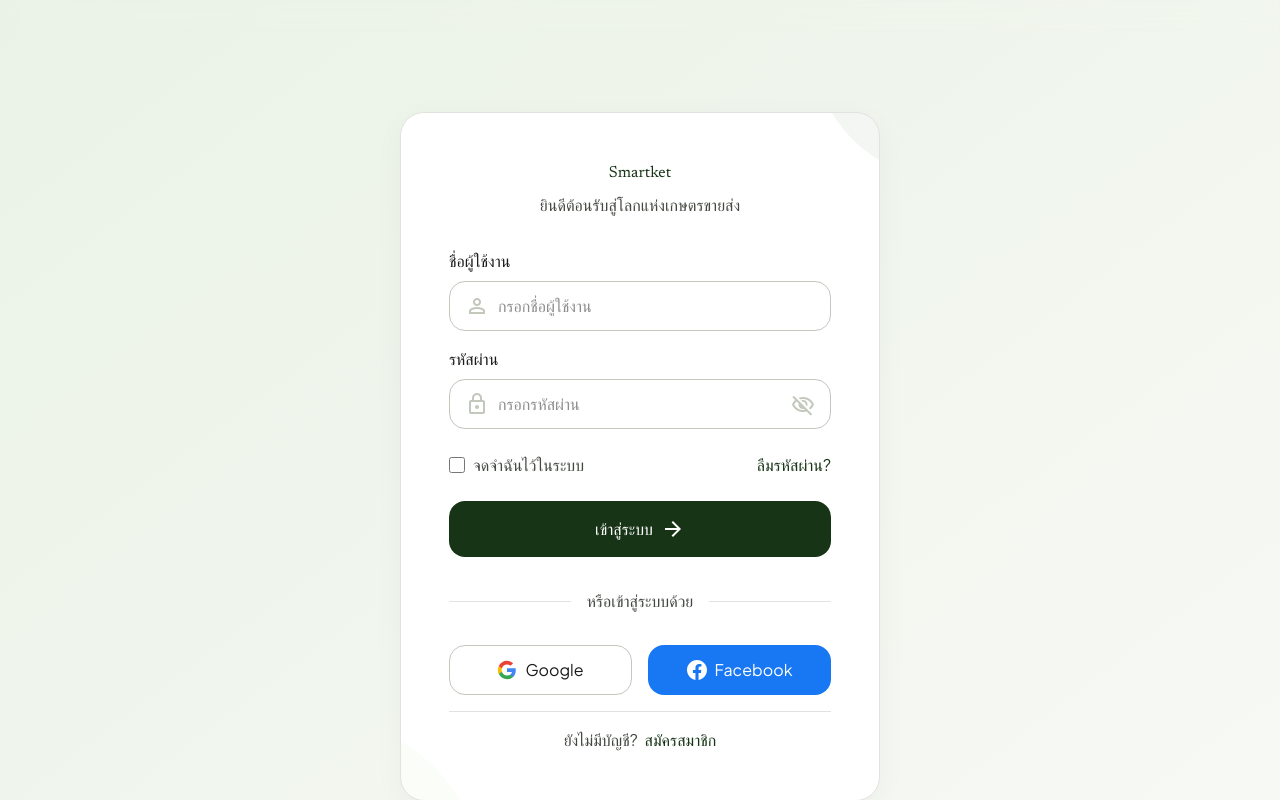
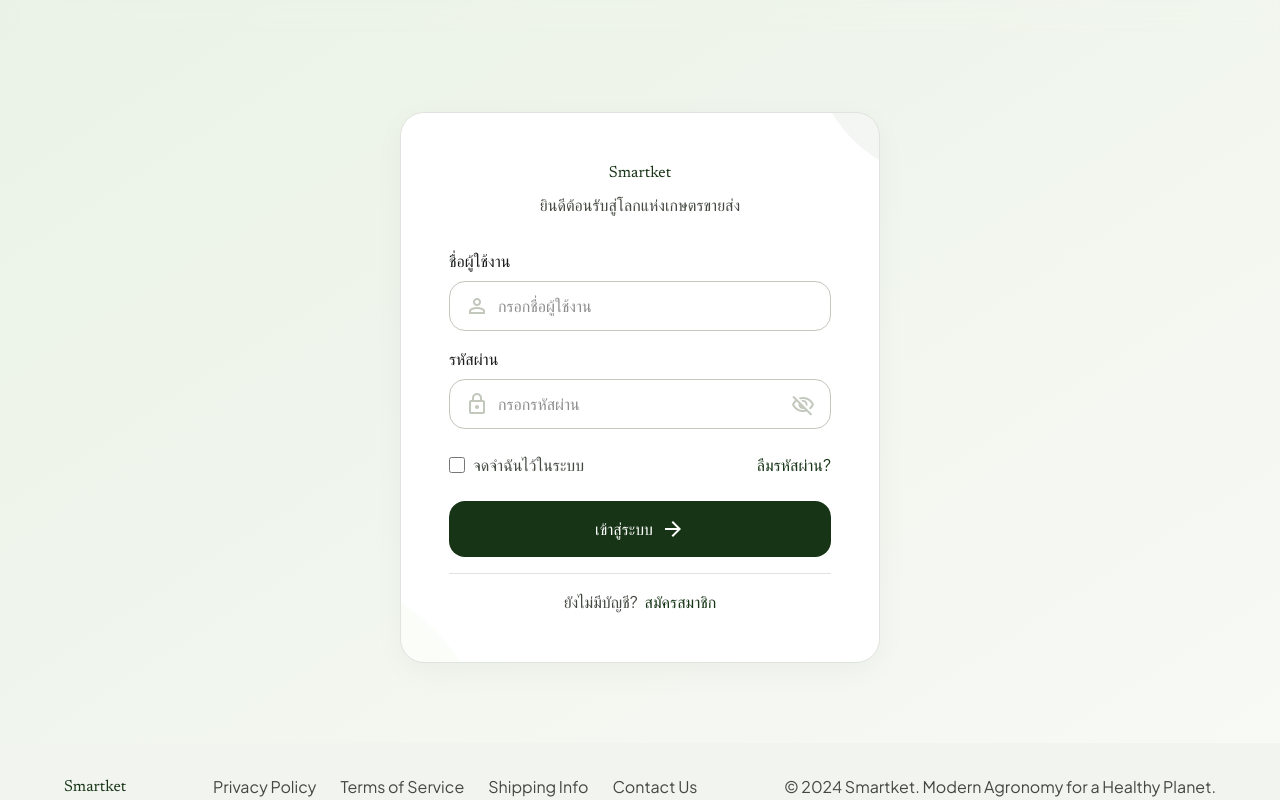
Before and after one commit to atsawinkz/smart-farm-marketplace-ecommerce, a Next.js app in the folder Programmer/: page /login in a window 1280 px wide. Shown: the top 800 px of the page. Built offline with nearby package versions, Linux system fonts and the light colour scheme.

Commit message:
refactor(auth): remove social login options from login page
- Remove the 'หรือเข้าสู่ระบบด้วย' (Or login with) section
- Remove Google and Facebook login buttons to simplify the login flow

```diff
--- a/Programmer/src/app/login/page.tsx
+++ b/Programmer/src/app/login/page.tsx
@@ -128,60 +128,6 @@
               </span>
             </button>
 
-            <div className="space-y-stack-md mt-stack-md">
-              <div className="relative flex items-center py-4">
-                <div className="flex-grow border-t border-surface-variant"></div>
-                <span className="flex-shrink mx-4 text-label-md text-on-surface-variant">
-                  หรือเข้าสู่ระบบด้วย
-                </span>
-                <div className="flex-grow border-t border-surface-variant"></div>
-              </div>
-
-              <div className="grid grid-cols-2 gap-4">
-                <button
-                  className="flex items-center justify-center gap-2 py-3 px-4 border border-outline-variant rounded-lg bg-surface-container-lowest hover:bg-surface-container-low transition-colors font-label-lg text-label-lg text-on-surface"
-                  type="button"
-                >
-                  <svg
-                    className="w-5 h-5"
-                    viewBox="0 0 24 24"
-                    xmlns="http://www.w3.org/2000/svg"
-                  >
-                    <path
-                      d="M22.56 12.25c0-.78-.07-1.53-.2-2.25H12v4.26h5.92c-.26 1.37-1.04 2.53-2.21 3.31v2.77h3.57c2.08-1.92 3.28-4.74 3.28-8.09z"
-                      fill="#4285F4"
-                    ></path>
-                    <path
-                      d="M12 23c2.97 0 5.46-.98 7.28-2.66l-3.57-2.77c-.98.66-2.23 1.06-3.71 1.06-2.86 0-5.29-1.93-6.16-4.53H2.18v2.84C3.99 20.53 7.7 23 12 23z"
-                      fill="#34A853"
-                    ></path>
-                    <path
-                      d="M5.84 14.09c-.22-.66-.35-1.36-.35-2.09s.13-1.43.35-2.09V7.07H2.18C1.43 8.55 1 10.22 1 12s.43 3.45 1.18 4.93l2.85-2.22.81-.62z"
-                      fill="#FBBC05"
-                    ></path>
-                    <path
-                      d="M12 5.38c1.62 0 3.06.56 4.21 1.66l3.15-3.15C17.45 2.09 14.97 1 12 1 7.7 1 3.99 3.47 2.18 7.07l3.66 2.84c.87-2.6 3.3-4.53 6.16-4.53z"
-                      fill="#EA4335"
-                    ></path>
-                  </svg>
-                  Google
-                </button>
-                <button
-                  className="flex items-center justify-center gap-2 py-3 px-4 rounded-lg bg-[#1877F2] hover:opacity-90 transition-opacity font-label-lg text-label-lg text-white"
-                  type="button"
-                >
-                  <svg
-                    className="w-5 h-5 fill-current"
-                    viewBox="0 0 24 24"
-                    xmlns="http://www.w3.org/2000/svg"
-                  >
-                    <path d="M24 12.073c0-6.627-5.373-12-12-12s-12 5.373-12 12c0 5.99 4.388 10.954 10.125 11.854v-8.385H7.078v-3.47h3.047V9.43c0-3.007 1.792-4.669 4.533-4.669 1.312 0 2.686.235 2.686.235v2.953H15.83c-1.491 0-1.956.925-1.956 1.874v2.25h3.328l-.532 3.47h-2.796v8.385C19.612 23.027 24 18.062 24 12.073z"></path>
-                  </svg>
-                  Facebook
-                </button>
-              </div>
-            </div>
-
             <div className="text-center pt-stack-md border-t border-surface-variant mt-stack-md">
               <p className="font-body-md text-body-md text-on-surface-variant">
                 ยังไม่มีบัญชี?{" "}
```
